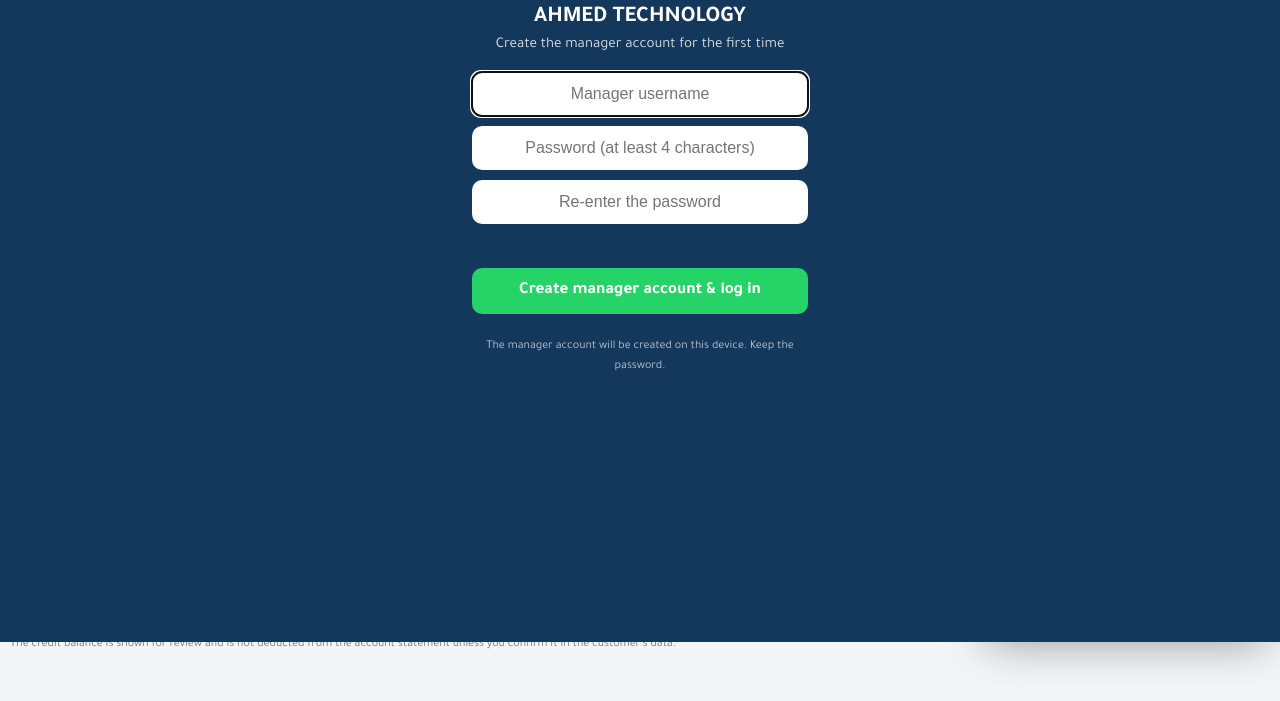
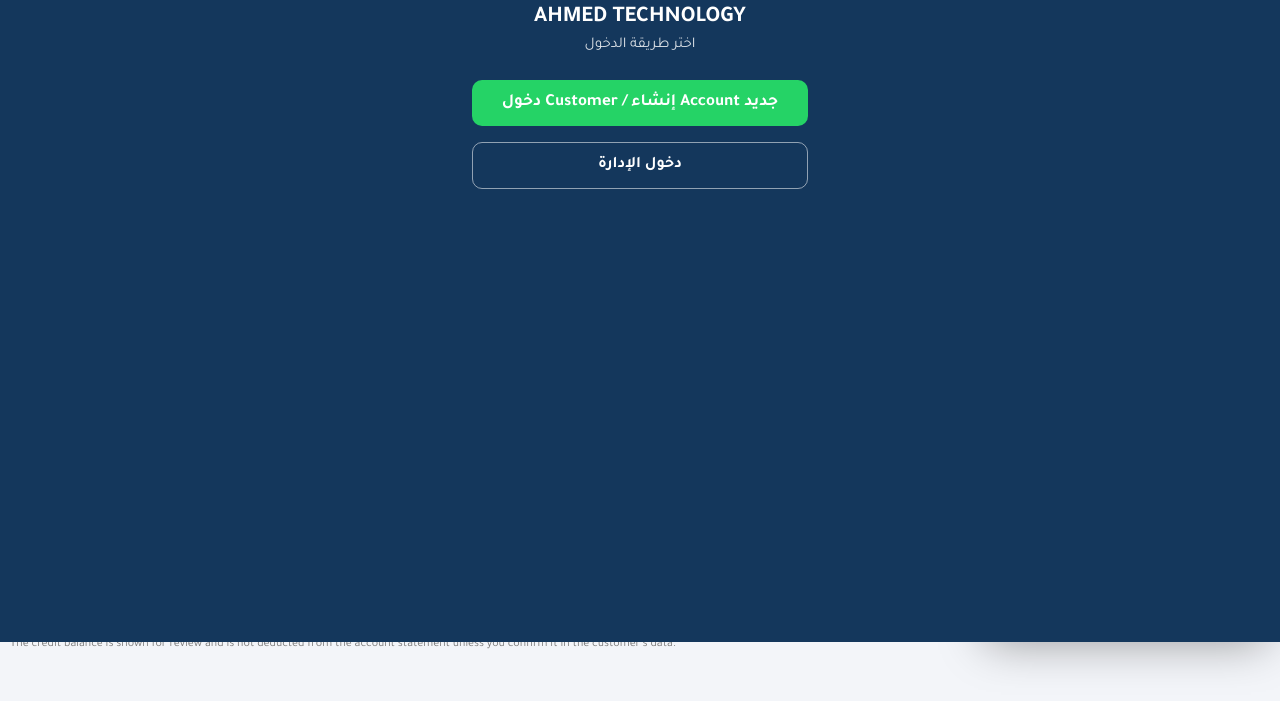
Before and after one commit to Mohamed22mo/mohamed22mo.github.io, a plain HTML site: page index.html in a window 1280 px wide. Shown: the part 158-859 px from the top of the page. Drawn offline with nearby package versions, Linux system fonts and the light colour scheme.

Commit message:
Add files via upload

```diff
--- a/index.html
+++ b/index.html
@@ -2475,6 +2475,14 @@ cloudInit();
     <div style="font-size:46px">🔒</div>
     <h2 id="lk-title" style="margin:8px 0 4px">AHMED TECHNOLOGY</h2>
     <p id="lk-sub" style="opacity:.85;margin:0 0 18px"></p>
+    <div id="lk-choice" style="display:none">
+      <button id="lk-customer" style="width:100%;padding:13px;margin:8px 0;border:0;border-radius:10px;background:#25d366;color:#fff;font-size:17px;font-weight:bold">دخول العميل / إنشاء حساب جديد</button>
+      <button id="lk-admin" style="width:100%;padding:13px;margin:8px 0;border:1px solid #fff8;border-radius:10px;background:transparent;color:#fff;font-size:16px;font-weight:bold">دخول الإدارة</button>
+    </div>
+    <div id="lk-customer-frame" style="display:none;position:fixed;inset:0;background:#14375c;z-index:2">
+      <button id="lk-customer-back" style="position:absolute;top:calc(10px + env(safe-area-inset-top,0px));right:12px;z-index:4;padding:9px 14px;border:1px solid #fff8;border-radius:9px;background:#14375c;color:#fff;font-weight:bold">رجوع</button>
+      <iframe id="lk-customer-iframe" title="بوابة العميل" src="about:blank" style="position:absolute;inset:0;width:100%;height:100%;border:0;background:#14375c"></iframe>
+    </div>
     <div id="lk-fields"></div>
     <label id="lk-remwrap" style="display:none;margin:6px 0 12px;font-size:14px"><input type="checkbox" id="lk-rem" checked> تذكرني على هذا الجهاز 30 يوماً</label>
     <button id="lk-bio" style="display:none;width:100%;padding:13px;margin-bottom:10px;border:1px solid #fff8;border-radius:10px;background:transparent;color:#fff;font-size:16px">🔒 الدخول بالبصمة</button>
@@ -2526,6 +2534,20 @@ cloudInit();
   function inp(id,ph,type){return '<input id="'+id+'" type="'+(type||'password')+'" placeholder="'+ph+'" autocomplete="off" style="width:100%;box-sizing:border-box;padding:13px;margin-bottom:10px;border:0;border-radius:10px;font-size:16px;text-align:center;color:#111">'}
   function open(mode){
     document.documentElement.style.overflow='hidden'; box.style.display='block'; el('lk-err').textContent=''; el('lk-cancel').style.display='none'; el('lk-remwrap').style.display='none'; el('lk-bio').style.display='none'; el('lk-help').textContent='';
+    el('lk-customer-frame').style.display='none';
+    el('lk-choice').style.display=mode==='choose'?'block':'none';
+    el('lk-fields').style.display=mode==='choose'?'none':'block';
+    el('lk-go').style.display=mode==='choose'?'none':'block';
+    el('lk-customer').onclick=function(){el('lk-customer-frame').style.display='block';var fr=el('lk-customer-iframe');if(fr.src==='about:blank')fr.src='./customer.html?embedded=1';};
+    el('lk-customer-back').onclick=function(){el('lk-customer-frame').style.display='none';};
+    el('lk-admin').onclick=function(){open(users().length?'login':'setup');};
+    if(mode==='choose'){
+      el('lk-sub').textContent='اختر طريقة الدخول';
+      el('lk-fields').innerHTML='';
+      el('lk-choice').style.display='block';
+      el('lk-help').textContent='';
+      return;
+    }
     var f=el('lk-fields'),go=el('lk-go');
     if(mode==='setup'){
       el('lk-sub').textContent='إنشاء حساب المدير لأول مرة';
@@ -2563,10 +2585,10 @@ cloudInit();
     if(window.renderManagedUsers)window.renderManagedUsers();
     bioUi();
   }
-  function logout(){sessionStorage.removeItem('ahmedTechLoggedUser');window.currentManagedUser=null;open('login')}
+  function logout(){sessionStorage.removeItem('ahmedTechLoggedUser');window.currentManagedUser=null;open('choose')}
   window.managedLogout=logout;
   window.hisabLock={lockNow:logout,change:changePw,enableBio:bioEnable,disableBio:bioDisable,bioUi:bioUi};
-  window.managedRequireLogin=function(){var name=sessionStorage.getItem('ahmedTechLoggedUser'),item=users().find(x=>x.name===name);if(item){login(item);return}if(!users().length)open('setup');else open('login')};
+  window.managedRequireLogin=function(){var name=sessionStorage.getItem('ahmedTechLoggedUser'),item=users().find(x=>x.name===name);if(item){login(item);return}open('choose')};
   window.managedRequireLogin();
 })();
 </script>
--- a/sw.js
+++ b/sw.js
@@ -1,4 +1,4 @@
-const V='hisab-v12';
+const V='hisab-v13';
 self.addEventListener('install',e=>{self.skipWaiting();e.waitUntil(caches.open(V).then(c=>c.addAll(['./','./index.html','./customer.html','./customer.webmanifest','./fb-config.js','./portal-owner.js','./manifest.webmanifest','./icon-192.png','./icon-512.png','./icon-512-maskable.png']).catch(()=>{})))});
 self.addEventListener('activate',e=>{e.waitUntil(caches.keys().then(k=>Promise.all(k.filter(x=>x!==V).map(x=>caches.delete(x)))).then(()=>self.clients.claim()))});
 // network first, cache fallback. API calls (sync) are never intercepted or cached.
```
